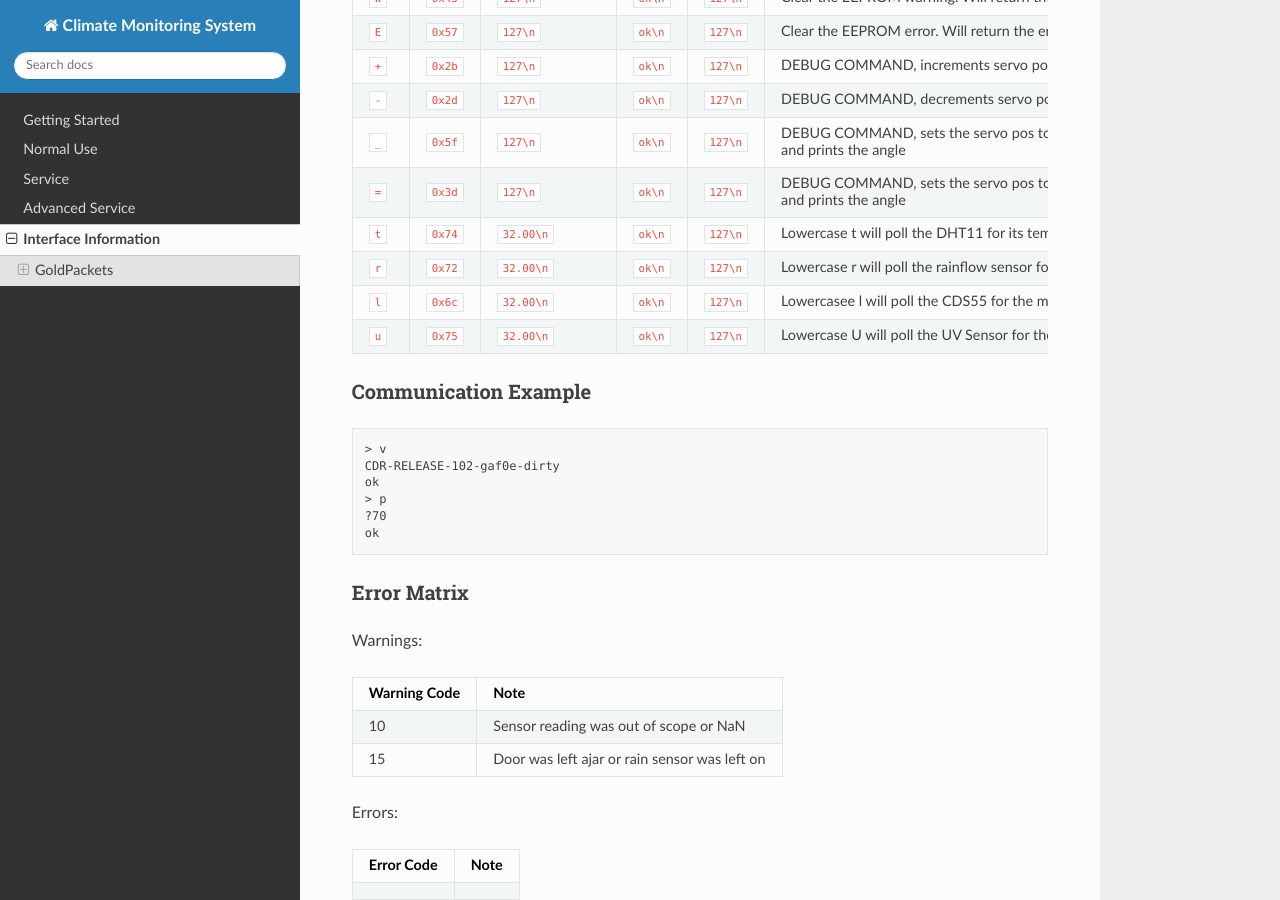
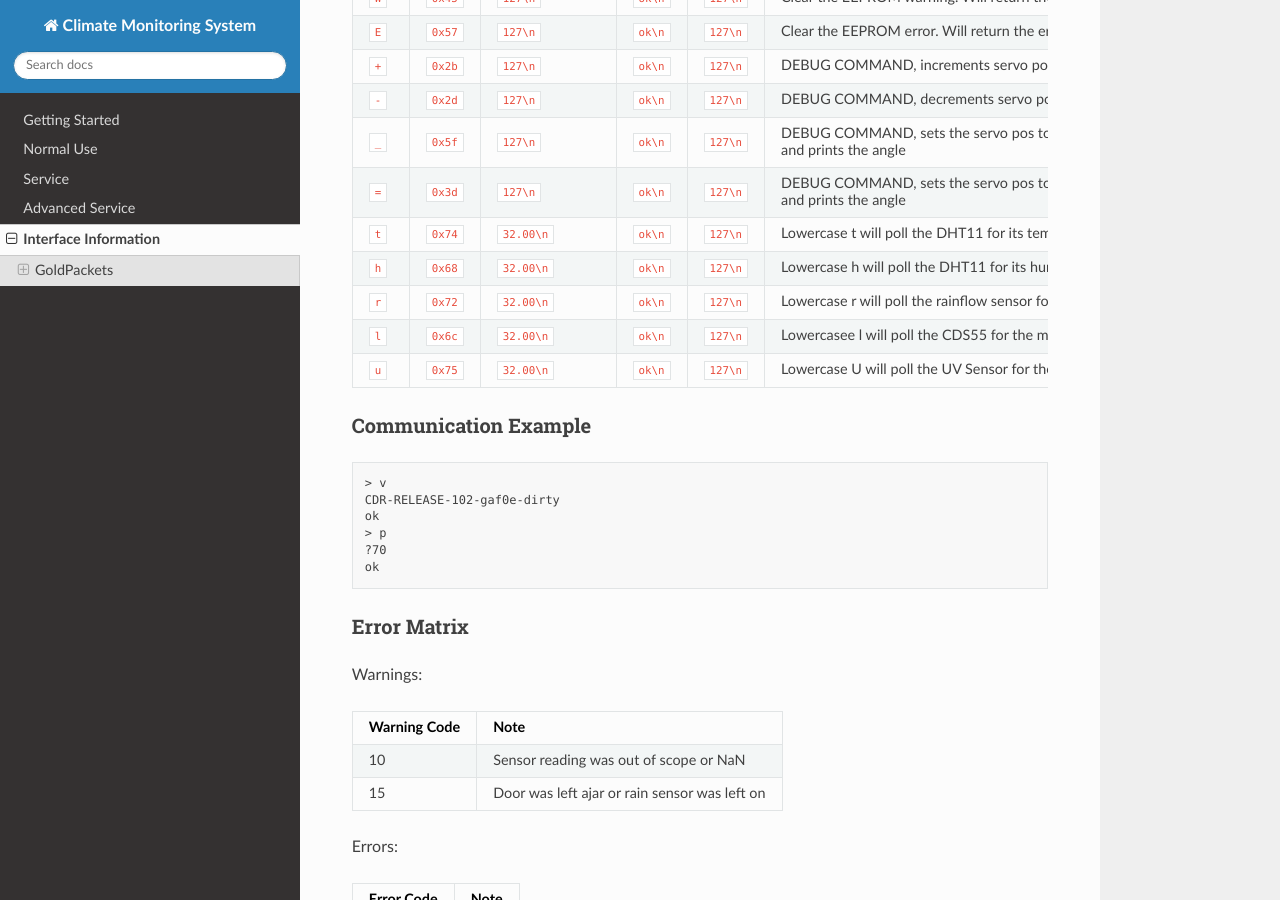
Before and after one commit to KenwoodFox/EG-207, a Sphinx documentation site: the page built from docs/advanced_service/interface_information.rst, in a window 1280 px wide and 900 px high, scrolled down 607 px. Built offline with Sphinx 7.4.7 and the Read the Docs theme 2.0.0, drawn with Linux system fonts in a browser that asks for light colours.

Commit message:
Implement humidity instruction

```diff
--- a/docs/advanced_service/interface_information.rst
+++ b/docs/advanced_service/interface_information.rst
@@ -35,6 +35,8 @@ The format is call/response based and detailed below:
 | ``=`` | ``0x3d`` | ``127\n``          | ``ok\n`` | ``127\n`` | DEBUG COMMAND, sets the servo pos to the ``MAX_DOOR_ANGLE`` and prints the angle                                                                    |
 +-------+----------+--------------------+----------+-----------+-----------------------------------------------------------------------------------------------------------------------------------------------------+
 | ``t`` | ``0x74`` | ``32.00\n``        | ``ok\n`` | ``127\n`` | Lowercase t will poll the DHT11 for its temperature value and return it at that time.                                                               |
++-------+----------+--------------------+----------+-----------+-----------------------------------------------------------------------------------------------------------------------------------------------------+
+| ``h`` | ``0x68`` | ``32.00\n``        | ``ok\n`` | ``127\n`` | Lowercase h will poll the DHT11 for its humidity value and return it at that time.                                                                  |
 +-------+----------+--------------------+----------+-----------+-----------------------------------------------------------------------------------------------------------------------------------------------------+
 | ``r`` | ``0x72`` | ``32.00\n``        | ``ok\n`` | ``127\n`` | Lowercase r will poll the rainflow sensor for its instant flow rate and print it out                                                                |
 +-------+----------+--------------------+----------+-----------+-----------------------------------------------------------------------------------------------------------------------------------------------------+
```
Also changed, not shown: 2 other files.
